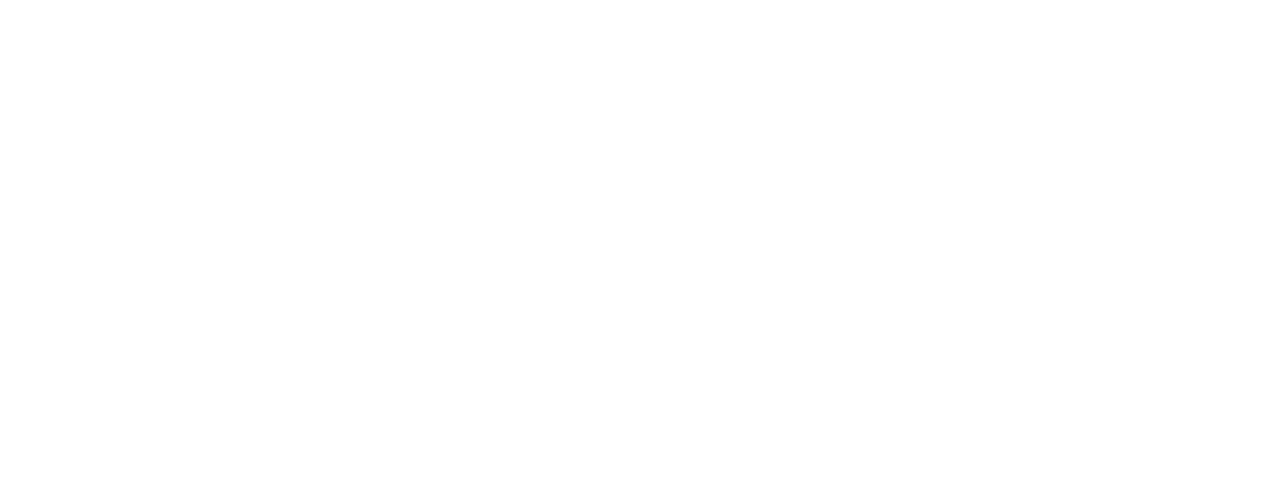
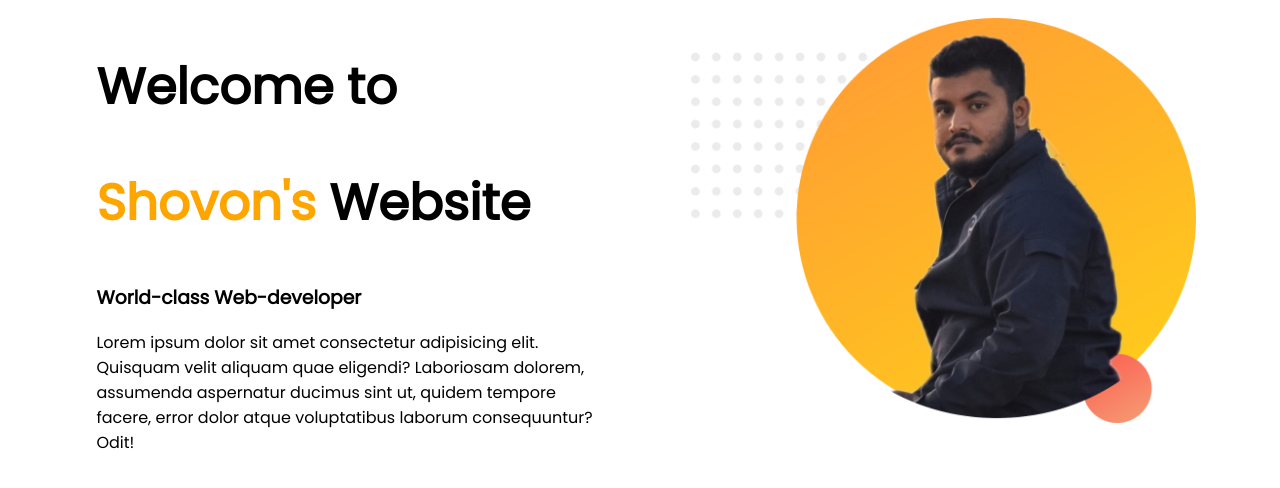
Before and after one commit to ShovonHunt/Personal_portfolio, a plain HTML site: page index.html in a window 1280 px wide. Drawn offline with Linux system fonts and the light colour scheme.

Commit message:
first push

```diff
--- a/index.html
+++ b/index.html
@@ -4,9 +4,35 @@
     <meta charset="UTF-8">
     <meta http-equiv="X-UA-Compatible" content="IE=edge">
     <meta name="viewport" content="width=device-width, initial-scale=1.0">
-    <title>Personal Portfolio</title>
+    <link rel="stylesheet" href="style.css">
+    <link rel="preconnect" href="https://fonts.googleapis.com">
+    <link rel="preconnect" href="https://fonts.gstatic.com" crossorigin>
+    <link rel="preconnect" href="https://fonts.googleapis.com">
+    <link rel="preconnect" href="https://fonts.gstatic.com" crossorigin>
+    <link href="https://fonts.googleapis.com/css2?family=Poppins&display=swap" rel="stylesheet">
+
+
+
+    <title>Shovon Web-developer</title>
 </head>
+
+
+
 <body>
+     <section>
+      <div class="half-width">
+        <h1>Welcome to </h1>
+        <h1><span class="name_highlight">Shovon's</span> Website</h1>
+       <h3>World-class Web-developer</h3>
+       <p>Lorem ipsum dolor sit amet consectetur adipisicing elit. Quisquam velit aliquam quae eligendi? Laboriosam dolorem, assumenda aspernatur ducimus sint ut, quidem tempore facere, error dolor atque voluptatibus laborum consequuntur? Odit!</p>
+      </div>
+
+       <div class="half-width">
+        <img src="./images/profile.png" alt="Shovon's profile pic">
+       </div>
+     </section>
+
+
 
 </body>
 </html>
--- a/style.css
+++ b/style.css
@@ -0,0 +1,33 @@
+
+body{
+
+    font-family: 'Poppins', sans-serif;
+
+
+}
+
+h1{
+
+    font-size: 50px;
+}
+
+.name_highlight{
+
+    color:orange;
+
+
+}
+.half-width{
+
+width: 40%;
+float: left;
+margin-left: 5%;
+padding-left: 2%;
+
+}
+
+.half-width img{
+
+    width: 100%;
+    margin-top: 2%;
+}
```
Also changed, not shown: images/profile.png (added).
